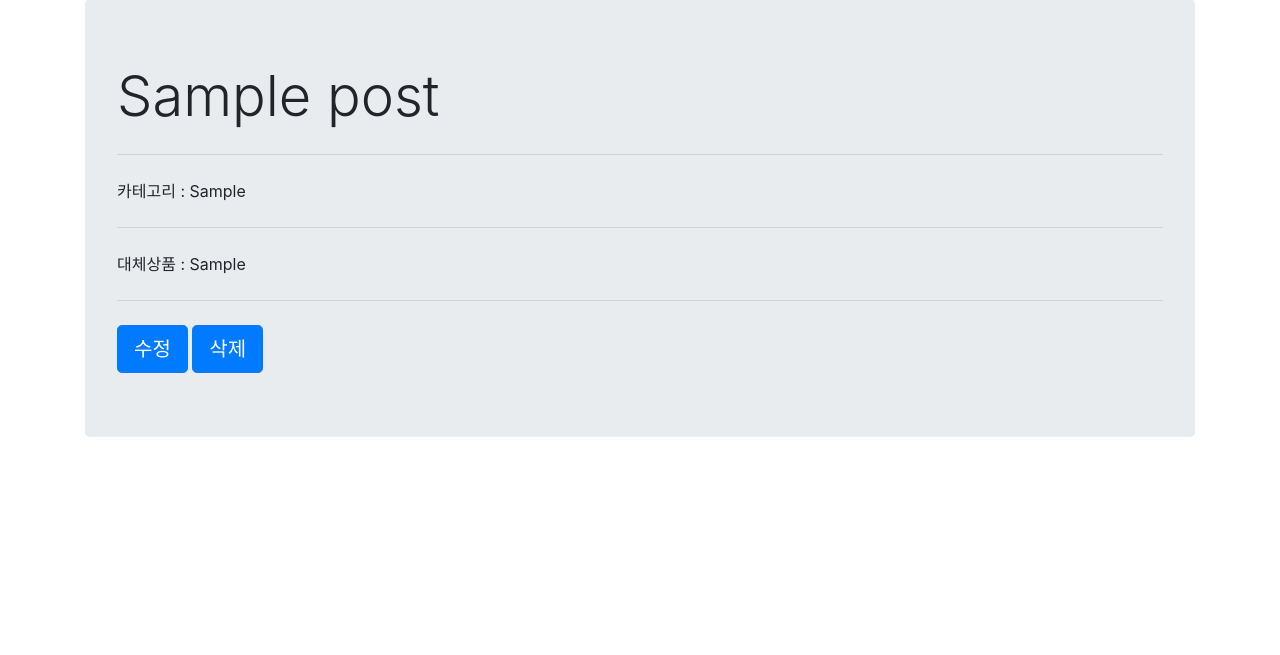
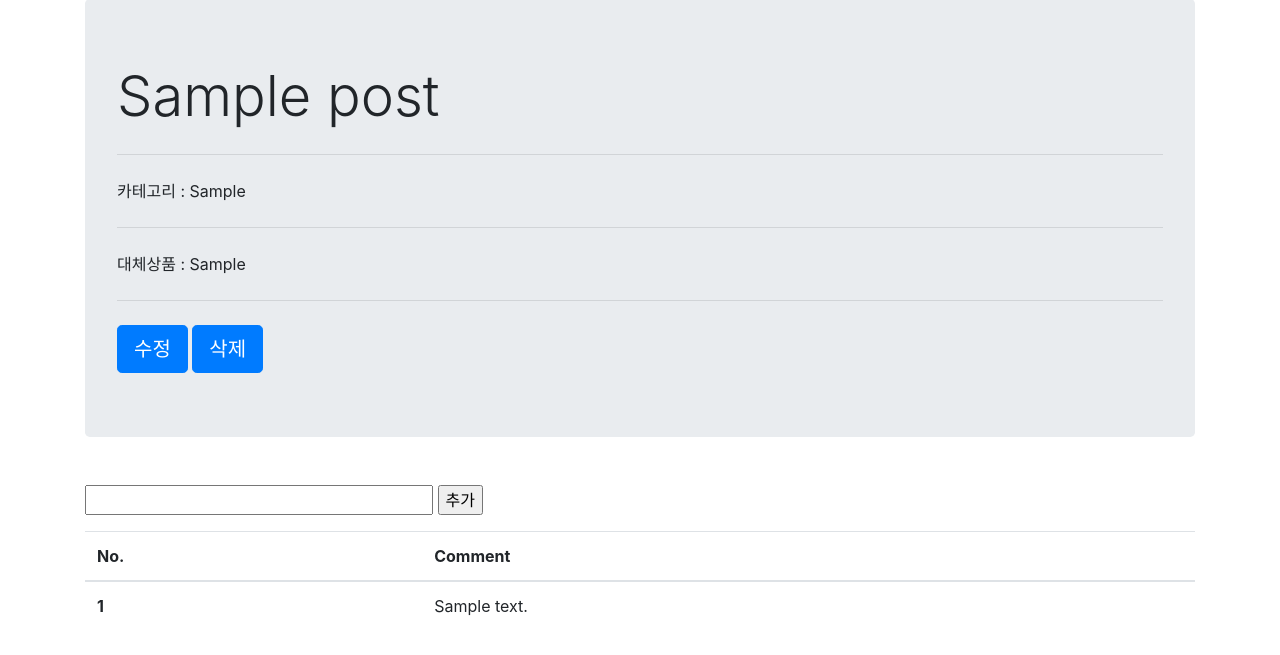
Before and after one commit to betrayers000/04_nonojapan, a Django app: page /board/detail/1/ in a window 1280 px wide. Shown: the part 105-760 px from the top of the page. Run offline with Django 3.2, Linux system fonts and the light colour scheme; tables that the repository leaves empty hold one stand-in row (values such as "Sample post"); some libraries are stand-ins or nearby versions.

Commit message:
add comment

```diff
--- a/board/models.py
+++ b/board/models.py
@@ -10,3 +10,9 @@ class Post(models.Model):
 
     def replace_list(self):
         return self.replace.split(',')
+
+
+
+class Comment(models.Model):
+    content = models.CharField(max_length=150)
+    post = models.ForeignKey(Post, on_delete=models.CASCADE)
--- a/board/templates/detail.html
+++ b/board/templates/detail.html
@@ -10,4 +10,26 @@
   <a class="btn btn-primary btn-lg" href="/board/edit/{{post.id}}/" role="button">수정</a>
   <a class="btn btn-primary btn-lg" href="/board/delete/{{post.id}}" role="button">삭제</a>
 </div>
+<div class="contianer">
+  <form action="/board/{{post.id}}/comment/create/" class="my-3">
+    <input type="text" class="px-5" name=content>
+    <input type="submit" value="추가">
+  </form>
+</div>
+<table class="table">
+  <thead>
+    <tr>
+      <th scope="col">No.</th>
+      <th scope="col">Comment</th>
+    </tr>
+  </thead>
+  <tbody>
+    {% for comment in post.comment_set.all %}
+    <tr>
+      <th scope="row">{{comment.id}}</th>
+      <td>{{comment.content}}</td>
+    </tr>
+    {% endfor %}
+  </tbody>
+</table>
 {% endblock %}
--- a/board/templates/index.html
+++ b/board/templates/index.html
@@ -4,7 +4,7 @@
   <div class="container d-flex flex-wrap">
   {% for post in posts %}
   <div class="card col-3 m-3" style="width: 18rem;">
-    <img src="{% static 'image/{{post.name_en}}.jpg %}" class="card-img-top" alt="...">
+    <img src=""  class="card-img-top" alt="...">
     <div class="card-body">
       <a href="/board/detail/{{post.id}}/" class="card-title">{{post.name}}</a>
       <hr class="my-4">
--- a/board/urls.py
+++ b/board/urls.py
@@ -9,4 +9,5 @@ urlpatterns = [
     path('edit/<int:post_id>/', views.edit),
     path('update/<int:post_id>/', views.update),
     path('delete/<int:post_id>/', views.delete),
+    path('<int:post_id>/comment/create/', views.comment_create),
 ]
--- a/board/views.py
+++ b/board/views.py
@@ -1,5 +1,5 @@
 from django.shortcuts import render, redirect
-from .models import Post
+from .models import Post, Comment
 
 # Create your views here.
 def index(request):
@@ -63,3 +63,12 @@ def delete(request, post_id):
     post = Post.objects.all().get(id=post_id)
     post.delete()
     return redirect('/board/')
+
+
+def comment_create(request, post_id):
+    post = Post.objects.get(id=post_id)
+    content = request.GET.get('content')
+
+    comment = Comment(content=content, post=post)
+    comment.save()
+    return redirect(f'/board/detail/{post_id}/')
```
Also changed, not shown: board/migrations/0003_comment.py (added).
